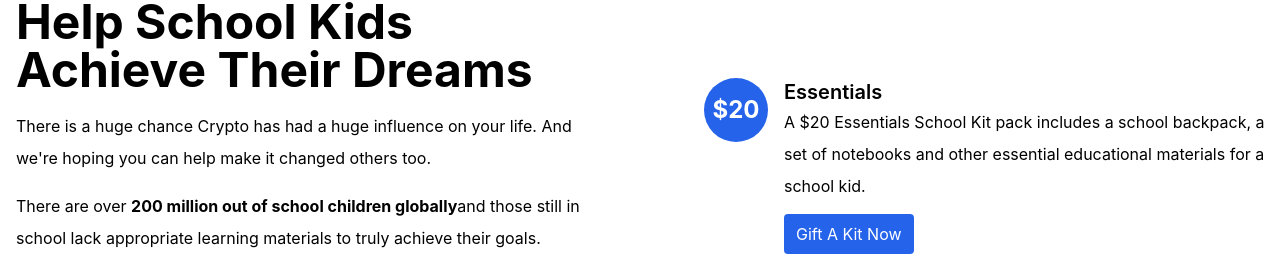
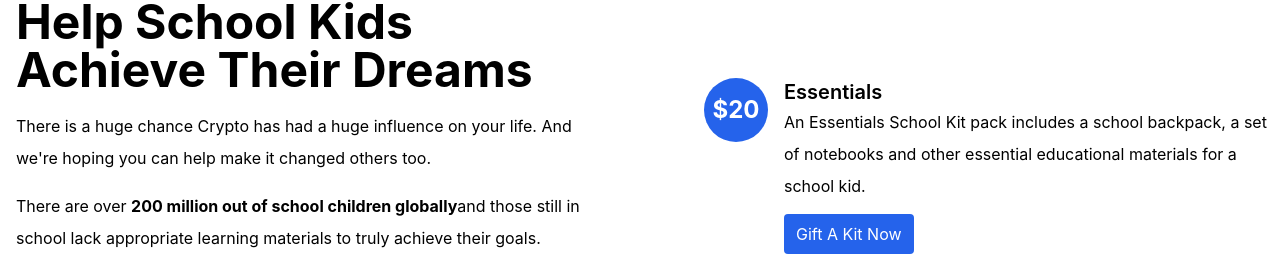
Before and after one commit to thestriver/schoolkit-frontend, a Next.js app: page / in a window 1280 px wide. Shown: the part 691-947 px from the top of the page. Built offline with nearby package versions, Linux system fonts and the light colour scheme.

Commit message:
edit-schoolkit

```diff
--- a/pages/index.js
+++ b/pages/index.js
@@ -307,7 +307,7 @@ export default function Home() {
               </div>
               <div class="">
                 <h3 class="text-xl font-semibold">Essentials</h3>
-                <p class="text-blueGray-400 leading-loose">A $20 Essentials School Kit pack includes a school backpack, a set of notebooks and other essential educational materials for a school kid.</p>
+                <p class="text-blueGray-400 leading-loose">An Essentials School Kit pack includes a school backpack, a set of notebooks and other essential educational materials for a school kid.</p>
 
                 <div class="flex justify-start mt-3">
                     <button onClick={() => setShowEthDonation(showEthDonation => !showEthDonation)}
```
